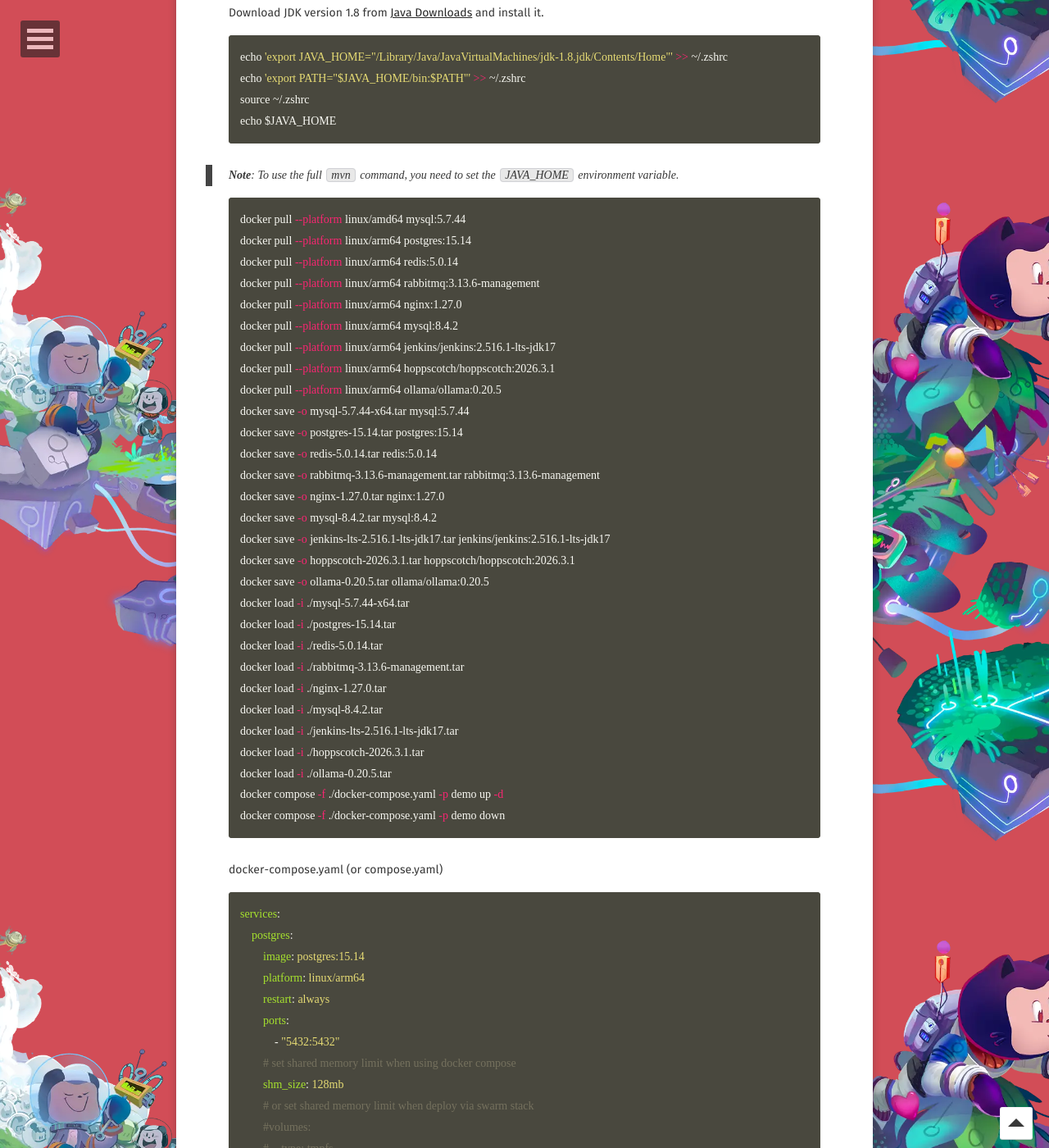
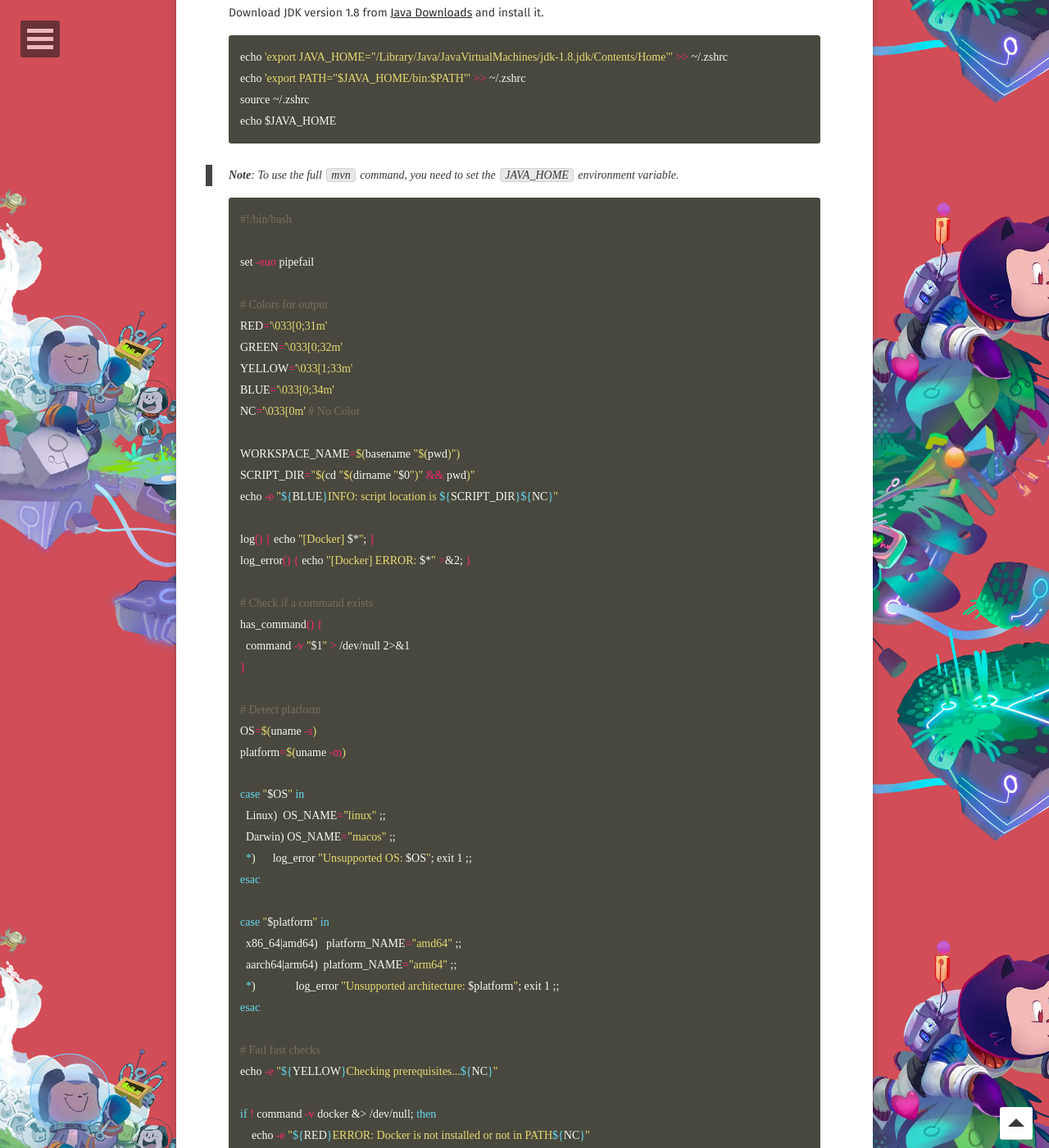
Before and after one commit to WebPavel/WebPavel.github.io, a Jekyll site: the page built from _posts/2026-04-07-Java-web-project-development-and-deployment.md, in a window 1280 px wide and 1400 px high, scrolled down 1663 px. Shown: the whole window at 82% size. Built offline with Jekyll 4.4.1, drawn with Linux system fonts in a browser that asks for light colours; some web fonts are replaced; comment, search, counter and statistics services are not loaded; some of the changed text lies outside the part shown.

Commit message:
feat: abstract and extract Docker image pulling logic

````diff
--- a/_posts/2026-04-07-Java-web-project-development-and-deployment.md
+++ b/_posts/2026-04-07-Java-web-project-development-and-deployment.md
@@ -45,35 +45,100 @@
 > To use the full `mvn` command, you need to set the `JAVA_HOME` environment variable.
 
 ```shell
-docker pull --platform linux/amd64 mysql:5.7.44
-docker pull --platform linux/arm64 postgres:15.14
-docker pull --platform linux/arm64 redis:5.0.14
-docker pull --platform linux/arm64 rabbitmq:3.13.6-management
-docker pull --platform linux/arm64 nginx:1.27.0
-docker pull --platform linux/arm64 mysql:8.4.2
-docker pull --platform linux/arm64 jenkins/jenkins:2.516.1-lts-jdk17
-docker pull --platform linux/arm64 hoppscotch/hoppscotch:2026.3.1
-docker pull --platform linux/arm64 ollama/ollama:0.20.5
-docker save -o mysql-5.7.44-x64.tar mysql:5.7.44
-docker save -o postgres-15.14.tar postgres:15.14
-docker save -o redis-5.0.14.tar redis:5.0.14
-docker save -o rabbitmq-3.13.6-management.tar rabbitmq:3.13.6-management
-docker save -o nginx-1.27.0.tar nginx:1.27.0
-docker save -o mysql-8.4.2.tar mysql:8.4.2
-docker save -o jenkins-lts-2.516.1-lts-jdk17.tar jenkins/jenkins:2.516.1-lts-jdk17
-docker save -o hoppscotch-2026.3.1.tar hoppscotch/hoppscotch:2026.3.1
-docker save -o ollama-0.20.5.tar ollama/ollama:0.20.5
-docker load -i ./mysql-5.7.44-x64.tar
-docker load -i ./postgres-15.14.tar
-docker load -i ./redis-5.0.14.tar
-docker load -i ./rabbitmq-3.13.6-management.tar
-docker load -i ./nginx-1.27.0.tar
-docker load -i ./mysql-8.4.2.tar
-docker load -i ./jenkins-lts-2.516.1-lts-jdk17.tar
-docker load -i ./hoppscotch-2026.3.1.tar
-docker load -i ./ollama-0.20.5.tar
-docker compose -f ./docker-compose.yaml -p demo up -d
-docker compose -f ./docker-compose.yaml -p demo down
+#!/bin/bash
+
+set -euo pipefail
+
+# Colors for output
+RED='\033[0;31m'
+GREEN='\033[0;32m'
+YELLOW='\033[1;33m'
+BLUE='\033[0;34m'
+NC='\033[0m' # No Color
+
+WORKSPACE_NAME=$(basename "$(pwd)")
+SCRIPT_DIR="$(cd "$(dirname "$0")" && pwd)"
+echo -e "${BLUE}INFO: script location is ${SCRIPT_DIR}${NC}"
+
+log() { echo "[Docker] $*"; }
+log_error() { echo "[Docker] ERROR: $*" >&2; }
+
+# Check if a command exists
+has_command() {
+  command -v "$1" > /dev/null 2>&1
+}
+
+# Detect platform
+OS=$(uname -s)
+platform=$(uname -m)
+
+case "$OS" in
+  Linux)  OS_NAME="linux" ;;
+  Darwin) OS_NAME="macos" ;;
+  *)      log_error "Unsupported OS: $OS"; exit 1 ;;
+esac
+
+case "$platform" in
+  x86_64|amd64)   platform_NAME="amd64" ;;
+  aarch64|arm64)  platform_NAME="arm64" ;;
+  *)              log_error "Unsupported architecture: $platform"; exit 1 ;;
+esac
+
+# Fail fast checks
+echo -e "${YELLOW}Checking prerequisites...${NC}"
+
+if ! command -v docker &> /dev/null; then
+    echo -e "${RED}ERROR: Docker is not installed or not in PATH${NC}"
+    echo "Please install Docker: https://docs.docker.com/get-docker/"
+    exit 1
+fi
+
+if ! docker info &> /dev/null; then
+    echo -e "${RED}ERROR: Docker daemon is not running${NC}"
+    echo "Please start Docker Desktop or the Docker daemon"
+    exit 1
+fi
+
+if ! command -v docker compose &> /dev/null; then
+    echo -e "${RED}ERROR: Docker Compose is not available${NC}"
+    echo "Please install Docker Compose v2"
+    exit 1
+fi
+
+echo -e "${GREEN}✓ Docker and Docker Compose are available${NC}"
+
+function pull_image() {
+    local name="$1"
+    local tag="$2"
+    local platform="${3:-$platform_NAME}"
+    echo -e "${RED}INFO: docker pull --platform linux/$platform $name:$tag${NC}"
+    local short_name="${name##*/}"
+    local tar_file="$short_name-$tag-$platform.tar"
+    if [ ! -f "$tar_file" ]; then
+        docker pull --platform linux/"$platform" "$name:$tag"
+        docker save -o "$tar_file" "$name:$tag"
+    else
+        docker load -i "./$tar_file"
+    fi
+}
+
+pull_image "mysql" "5.7.44" "amd64"
+pull_image "postgres" "15.14"
+pull_image "redis" "5.0.14"
+pull_image "rabbitmq" "3.13.6-management"
+pull_image "nginx" "1.27.0"
+pull_image "mysql" "8.4.2"
+pull_image "jenkins/jenkins" "2.516.1-lts-jdk17"
+pull_image "hoppscotch/hoppscotch" "2026.3.1"
+pull_image "ollama/ollama" "0.20.5"
+
+if [ -f "./docker-compose.yaml" ]; then
+    docker compose -f "./docker-compose.yaml" -p demo up -d --remove-orphans
+    docker compose -f "./docker-compose.yaml" -p demo down
+fi
+echo ""
+log "Done!"
+echo ""
 ```
 
 docker-compose.yaml (or compose.yaml)
````
